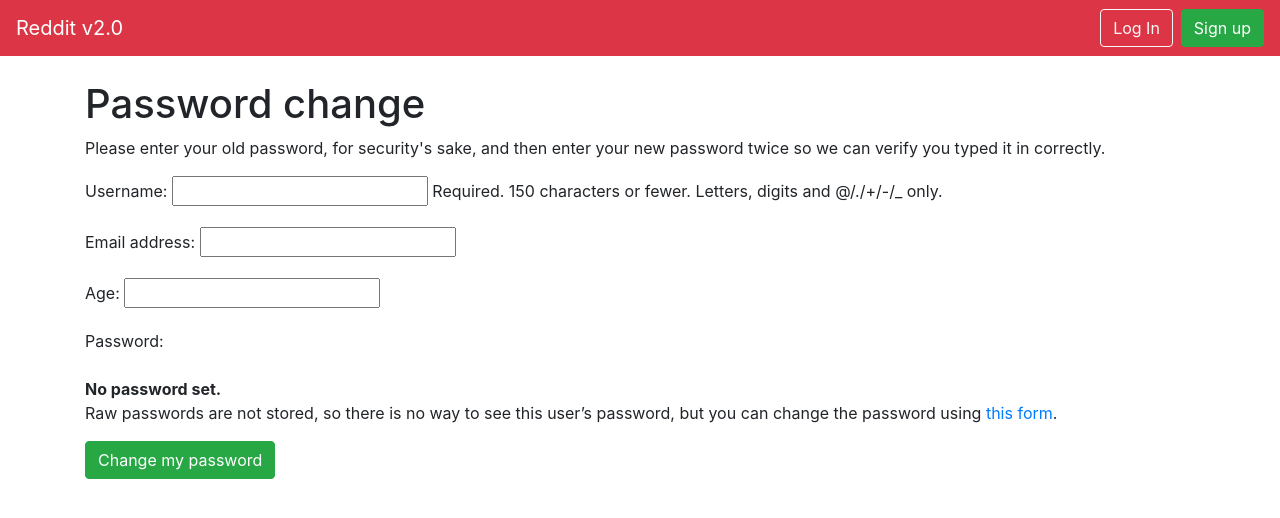
After one commit to NickHaggerty/Reddit-2.0, a Django app: template templates/registration/password_change_form.html in a window 1280 px wide. The commit adds this page. Shown: the top 518 px of the page. Run offline with Django 3.2, Linux system fonts and the light colour scheme; the template is opened without the code that fills it: values that come from a table or form of the project are taken from there, others are empty; some libraries are stand-ins or nearby versions.

Commit message:
added in password_change_form.html

```diff
--- /dev/null
+++ b/templates/registration/password_change_form.html
@@ -0,0 +1,18 @@
+{% extends 'base.html' %}
+
+{% block title %}Password Change{% endblock title %}
+
+
+
+{% block content %}
+<h1>Password change</h1>
+<p>Please enter your old password, for security's sake, and then enter your
+ new password twice so we can verify you typed it in correctly.</p>
+<form method="POST">
+  {% csrf_token %}
+  {{ form.as_p }}
+
+  <input class="btn btn-success" type="submit" value="Change my password">
+</form>
+
+{% endblock content %}
--- a/templates/signup.html
+++ b/templates/signup.html
@@ -12,6 +12,6 @@
   {% csrf_token %}
   {{ form|crispy }}
 
-  <button class="btn btn-success" type="submit">Sign Up</button>
+  <button type="btn btn-success" type="submit">Sign Up</button>
 </form>
 {% endblock content %}
```
